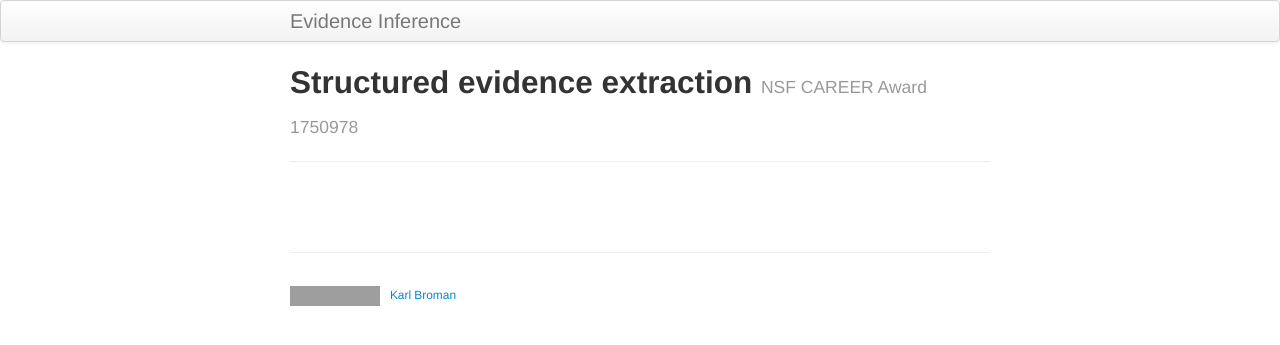
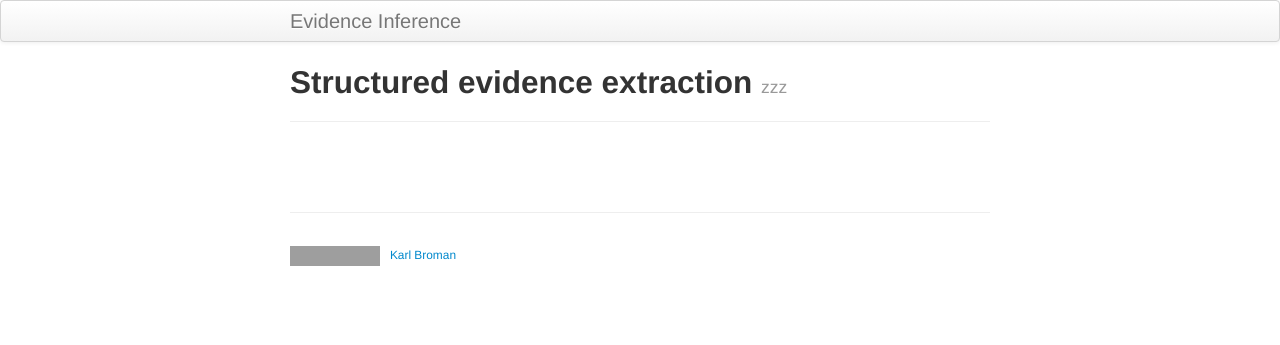
Before and after one commit to bwallace/evidence_inference, a Jekyll site: the page built from index.md, in a window 1280 px wide. Shown: the top 345 px of the page. Built offline with Jekyll 4.4.1, drawn with Linux system fonts in a browser that asks for light colours; grey boxes are pictures that could not be loaded.

Commit message:
Update index.md

```diff
--- a/index.md
+++ b/index.md
@@ -1,5 +1,5 @@
 ---
 layout: page
 title: Structured evidence extraction
-tagline: NSF CAREER Award 1750978
+tagline: zzz
 ---
```
